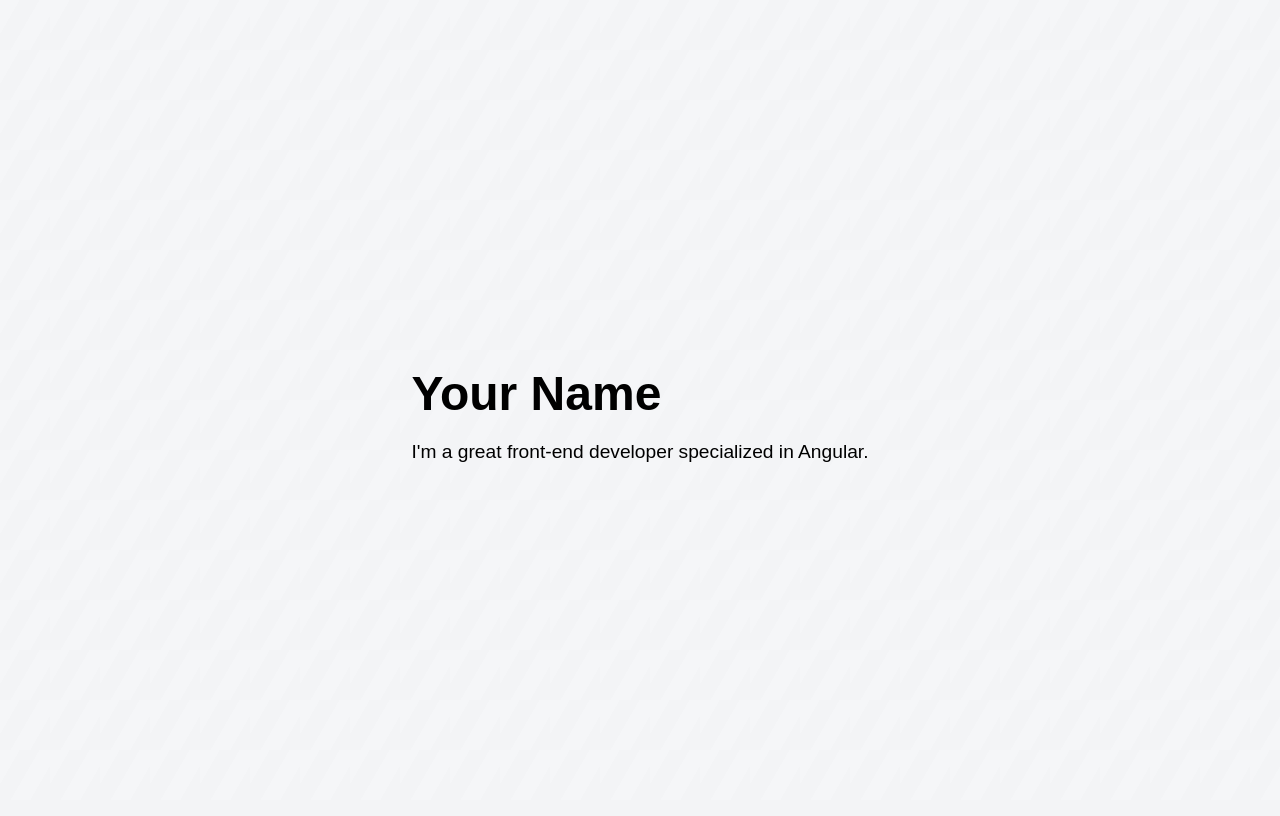
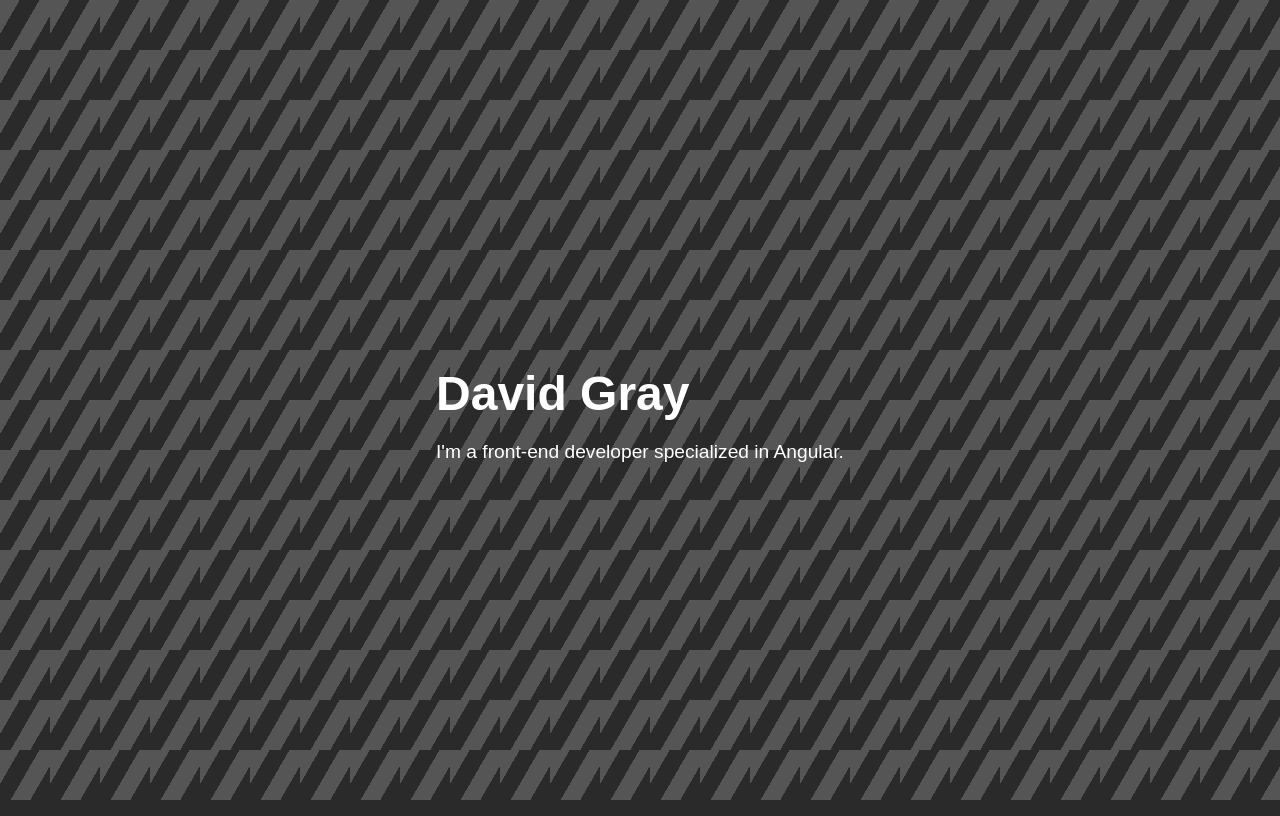
Before and after one commit to dvidgry/dvidgry.github.io, a plain HTML site: page index.html in a window 1280 px wide. Drawn offline with Linux system fonts and the light colour scheme.

Commit message:
Update index.html

```diff
--- a/index.html
+++ b/index.html
@@ -3,7 +3,7 @@
 <head>
     <meta charset="UTF-8">
     <meta name="viewport" content="width=device-width, initial-scale=1.0">
-    <title>Your Name</title>
+    <title>David Gray</title>
     <style>
         body {
             font-family: Arial, sans-serif;
@@ -11,7 +11,8 @@
             justify-content: center;
             align-items: center;
             height: 100vh;
-            background: #f3f4f6;
+            background: #2a2a2a;
+            color: #ffffff;
             overflow: hidden;
         }
 
@@ -51,8 +52,8 @@
 </head>
 <body>
     <div>
-        <h1>Your Name</h1>
-        <p>I'm a great front-end developer specialized in Angular.</p>
+        <h1>David Gray</h1>
+        <p>I'm a front-end developer specialized in Angular.</p>
     </div>
 </body>
 </html>
```
